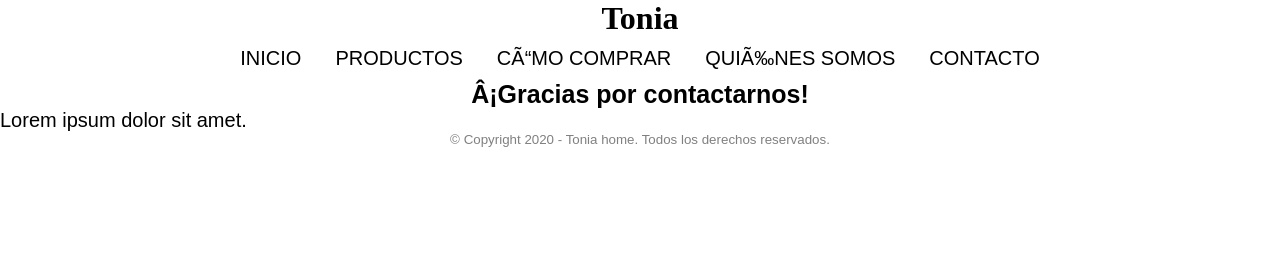
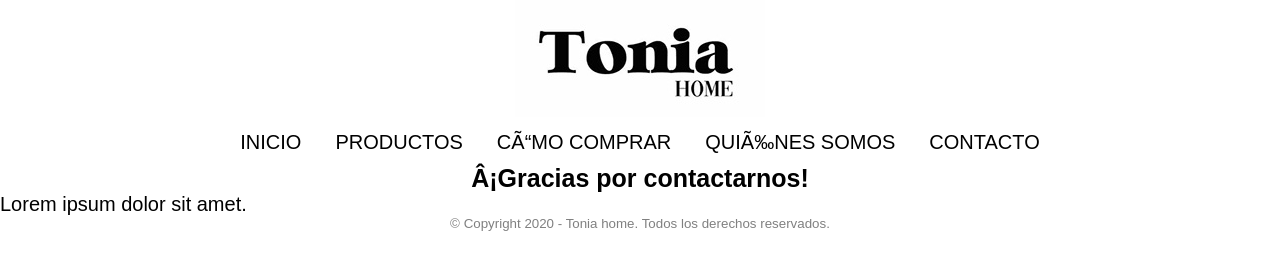
Before and after one commit to RodrigoFunes/Tonia, a website: page pages/gracias.html in a window 1280 px wide. Drawn offline with Linux system fonts and the light colour scheme.

Commit message:
agregue logo a todas las pages

```diff
--- a/pages/gracias.html
+++ b/pages/gracias.html
@@ -11,7 +11,7 @@
     </head>
     <body>
         <header>
-            <h1>Tonia</h1>
+            <img class="logo" src="../images/tonialogo.jpg">
              <nav>
                 <ul>
                     <li><a href="../index.html">INICIO</a></li>
```
Also changed, not shown: pages/contacto.html (+1 -1 lines), pages/nosotros.html (+1 -1 lines), pages/productos.html (+1 -1 lines).
